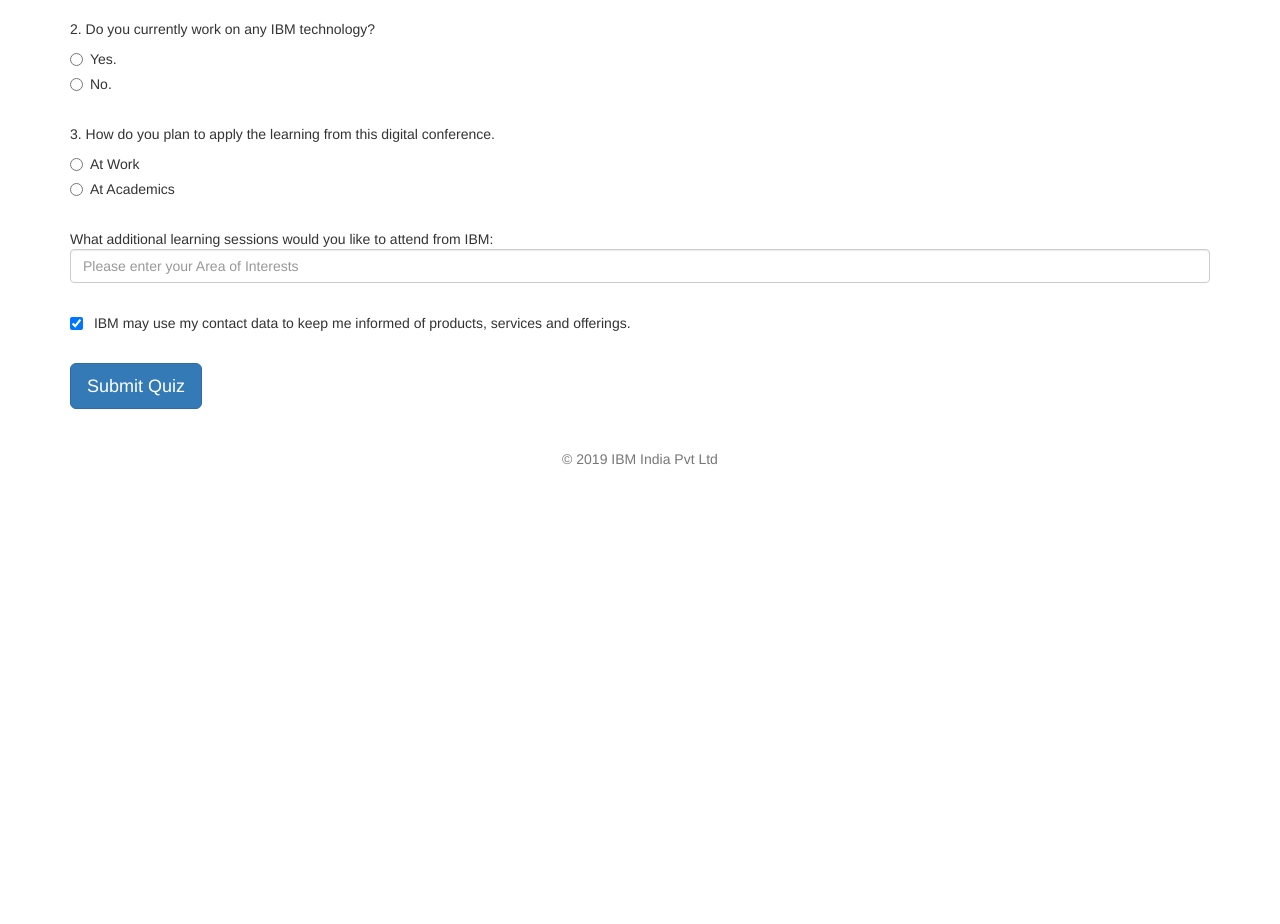
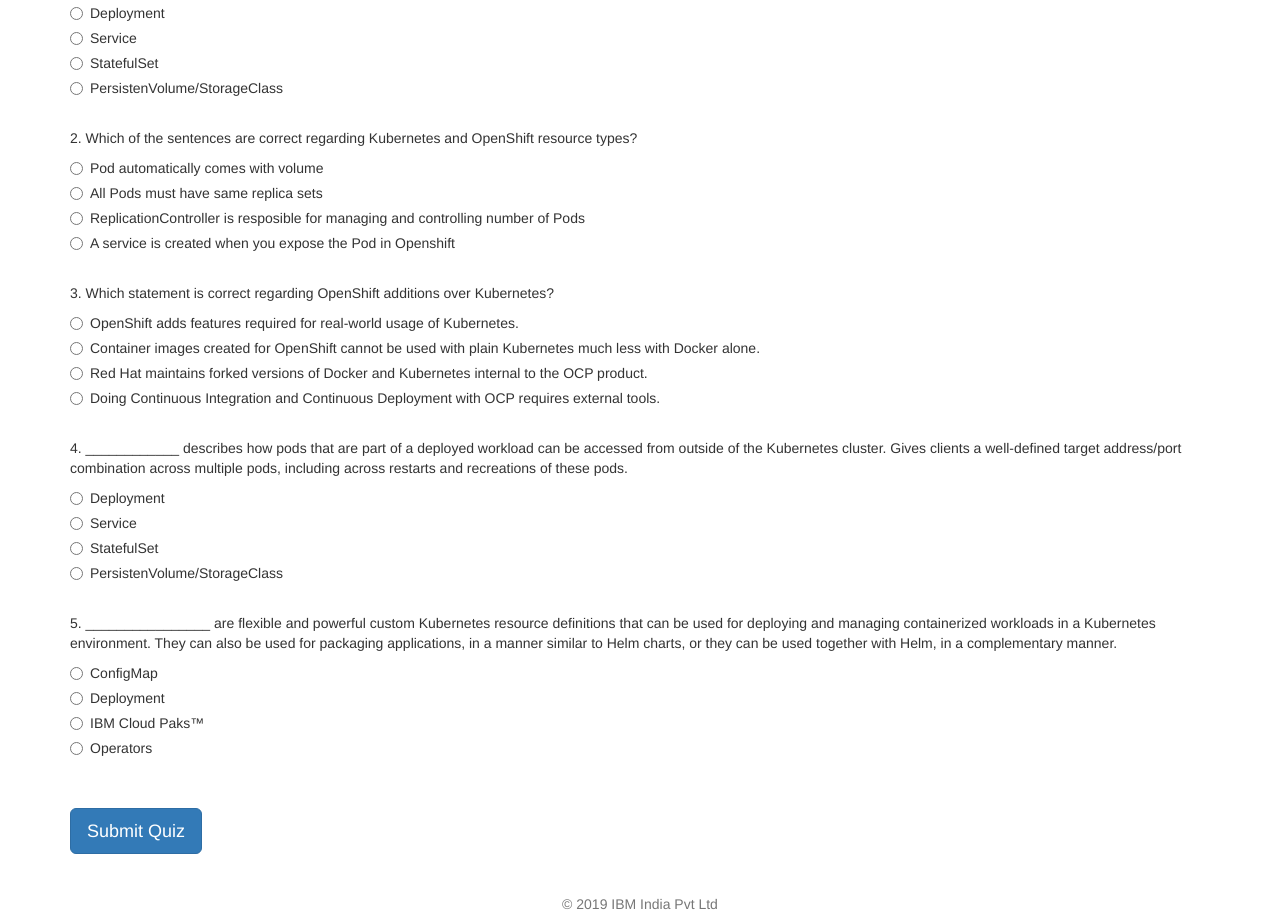
Before and after one commit to shiprajain14/simple-quiz-app, a website: page views/index.html in a window 1280 px wide. Shown: the part 307-1231 px from the top of the page. Before the commit the page ends 800 px from the top, so only its background shows below. Drawn offline with nearby package versions, Linux system fonts and the light colour scheme.

Commit message:
updated questions

```diff
--- a/views/index.html
+++ b/views/index.html
@@ -14,8 +14,8 @@
 
     <div class="container">
         <div class="py-5 text-center">
-        <h2>Welcome to Digital Conference for Developers IBM</h2>
-        <!-- <p class="lead">Answer these multiple choice questions to earn goodies!</p> -->
+        <h2>Quiz</h2>
+        <p class="lead">Answer these multiple choice questions to earn goodies!</p>
         </div>
         <form method="POST" action="/quizsubmission">
         <p class="lead"></p>
@@ -26,52 +26,118 @@
         Organization/Institution Name:<br/>
         <input type="text" id="org_name" name="org_name" class="form-control" placeholder="Please enter your Organization/Institution Name" required>
         <br/>
-        1. just for a test.<br/>
+        1. ____________ describes how pods that are part of a deployed workload can be accessed from outside of the Kubernetes cluster. Gives clients a well-defined target address/port combination across multiple pods, including across restarts and recreations of these pods.<br/>
         <div class="radio">
         <label>
-        <input type="radio" name="quiz_1" id="quiz_1" value="a" required> Cloud
+        <input type="radio" name="quiz_4" id="quiz_4" value="a" required> Deployment
         </label>
         </div>
         <div class="radio">
         <label>
-        <input type="radio" name="quiz_1" id="quiz_1" value="b">Data and AI
-        </label>
-        </div>
-        <br/>
-        2. Do you currently work on any IBM technology?<br/>
-        <div class="radio">
-        <label>
-        <input type="radio" name="quiz_2" id="quiz_2" value="a" required> Yes.
+        <input type="radio" name="quiz_4" id="quiz_4" value="b"> Service
         </label>
         </div>
         <div class="radio">
         <label>
-        <input type="radio" name="quiz_2" id="quiz_2" value="b">No.
-        </label>
-        </div>
-        <br/>
-        3. How do you plan to apply the learning from this digital conference.<br/>
-        <div class="radio">
-        <label>
-        <input type="radio" name="quiz_3" id="quiz_3" value="a" required> At Work
+        <input type="radio" name="quiz_4" id="quiz_4" value="c"> StatefulSet
         </label>
         </div>
         <div class="radio">
         <label>
-        <input type="radio" name="quiz_3" id="quiz_3" value="b"> At Academics
+        <input type="radio" name="quiz_4" id="quiz_4" value="d"> PersistenVolume/StorageClass
         </label>
         </div>
         <br/>
-        What additional learning sessions would you like to attend from IBM:<br/>
-        <input type="text" id="area_interests" name="area_interests" class="form-control" placeholder="Please enter your Area of Interests" required>
+        2. Which of the sentences are correct regarding Kubernetes and OpenShift resource types?<br/>
+       <div class="radio">
+        <label>
+        <input type="radio" name="quiz_4" id="quiz_4" value="a" required> Pod automatically comes with volume
+        </label>
+        </div>
+        <div class="radio">
+        <label>
+        <input type="radio" name="quiz_4" id="quiz_4" value="b"> All Pods must have same replica sets
+        </label>
+        </div>
+        <div class="radio">
+        <label>
+        <input type="radio" name="quiz_4" id="quiz_4" value="c"> ReplicationController is resposible for managing and controlling number of Pods
+        </label>
+        </div>
+        <div class="radio">
+        <label>
+        <input type="radio" name="quiz_4" id="quiz_4" value="d"> A service is created when you expose the Pod in Openshift
+        </label>
+        </div>
         <br/>
-        <!-- <br/> -->
-        <!-- <br/> -->
-            <div class="checkbox">
-            <label>
-      		<input type="checkbox" name="interested" value="Yes" checked>&nbsp;IBM may use my contact data to keep me informed of products, services and offerings.
-   			</label>
- 			</div>
+        3. Which statement is correct regarding OpenShift additions over Kubernetes?<br/>
+        <div class="radio">
+        <label>
+        <input type="radio" name="quiz_3" id="quiz_3" value="a" required> OpenShift adds features required for real-world usage of Kubernetes.
+        </label>
+        </div>
+        <div class="radio">
+        <label>
+        <input type="radio" name="quiz_3" id="quiz_3" value="b"> Container images created for OpenShift cannot be used with plain Kubernetes much less
+with Docker alone.
+        </label>
+        </div>
+          <div class="radio">
+        <label>
+        <input type="radio" name="quiz_3" id="quiz_3" value="b">Red Hat maintains forked versions of Docker and Kubernetes internal to the OCP product.
+        </label>
+        </div>
+          <div class="radio">
+        <label>
+        <input type="radio" name="quiz_3" id="quiz_3" value="b"> Doing Continuous Integration and Continuous Deployment with OCP requires external
+tools.
+        </label>
+        </div>
+        <br/>
+        4. ____________ describes how pods that are part of a deployed workload can be accessed from outside of the Kubernetes cluster. Gives clients a well-defined target address/port combination across multiple pods, including across restarts and recreations of these pods.<br/>
+        <div class="radio">
+        <label>
+        <input type="radio" name="quiz_4" id="quiz_4" value="a" required> Deployment
+        </label>
+        </div>
+        <div class="radio">
+        <label>
+        <input type="radio" name="quiz_4" id="quiz_4" value="b"> Service
+        </label>
+        </div>
+        <div class="radio">
+        <label>
+        <input type="radio" name="quiz_4" id="quiz_4" value="c"> StatefulSet
+        </label>
+        </div>
+        <div class="radio">
+        <label>
+        <input type="radio" name="quiz_4" id="quiz_4" value="d"> PersistenVolume/StorageClass
+        </label>
+        </div>
+        <br/>
+        5. ________________ are flexible and powerful custom Kubernetes resource definitions that can be used for deploying and managing containerized workloads in a Kubernetes environment. They can also be used for packaging applications, in a manner similar to Helm charts, or they can be used together with Helm, in a complementary manner.<br/>
+        <div class="radio">
+        <label>
+        <input type="radio" name="quiz_5" id="quiz_5" value="a" required> ConfigMap
+        </label>
+        </div>
+        <div class="radio">
+        <label>
+        <input type="radio" name="quiz_5" id="quiz_5" value="b"> Deployment
+        </label>
+        </div>
+        <div class="radio">
+        <label>
+        <input type="radio" name="quiz_5" id="quiz_5" value="c"> IBM Cloud Paks™
+        </label>
+        </div>
+        <div class="radio">
+        <label>
+        <input type="radio" name="quiz_5" id="quiz_5" value="d"> Operators
+        </label>
+        </div>
+        <br/>
         <br/>
         <input type="submit" value="Submit Quiz" class="btn btn-primary btn-lg"/>
         </form>
```
